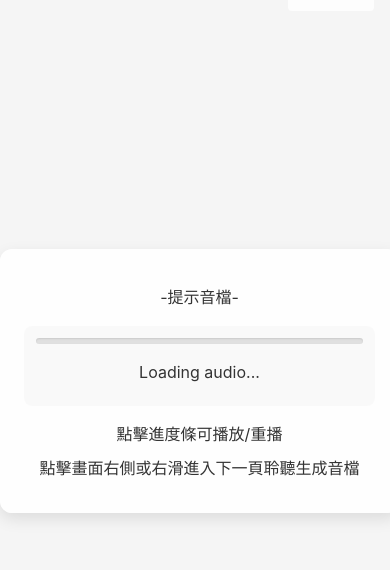
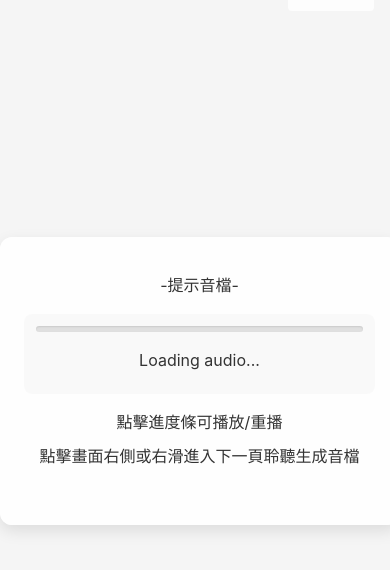
Before and after one commit to tklovln/ListeningTestForum, a Flask app: template subjective-forum/templates/questions.html in a window 390 px wide. Shown: the part 41-611 px from the top of the page. Run offline with Flask 3, Linux system fonts and the light colour scheme; the template is opened without the code that fills it, so the values that code supplies are empty.

Commit message:
0609 version 2.0

```diff
--- a/subjective-forum/templates/questions.html
+++ b/subjective-forum/templates/questions.html
@@ -83,6 +83,7 @@
         background-color: rgba(255, 255, 255, 0.9);
         border-radius: 12px;
         padding: 1.5rem;
+        padding-bottom: 3rem;
         margin: 0 auto;
         box-shadow: 0 6px 16px rgba(0, 0, 0, 0.1);
         text-align: center;
@@ -260,6 +261,7 @@
     .metrics-container {
         margin-top: 1rem;
         padding: 0.5rem;
+        padding-bottom: 2rem; /* Additional bottom padding */
         background-color: rgba(0, 0, 0, 0.02);
         border-radius: 8px;
         max-height: 50vh;
@@ -460,11 +462,35 @@
 
         .metrics-container {
             padding: 1.5rem;
+            padding-bottom: 2rem; /* Maintain bottom padding on desktop */
         }
 
         .rating-buttons {
             max-width: 80%;
             margin: 0 auto;
+        }
+    }
+
+    /* Mobile-specific styles for browser bottom bars */
+    @media (max-width: 767px) {
+        .story-content {
+            padding-bottom: 4rem; /* Extra padding for mobile browsers */
+        }
+
+        .metrics-container {
+            padding-bottom: 3rem; /* Extra padding for mobile browsers */
+            margin-bottom: 2rem;
+        }
+
+        /* Add safe area padding for devices with bottom home indicator */
+        @supports (padding-bottom: env(safe-area-inset-bottom)) {
+            .story-content {
+                padding-bottom: calc(3rem + env(safe-area-inset-bottom));
+            }
+
+            .metrics-container {
+                padding-bottom: calc(2rem + env(safe-area-inset-bottom));
+            }
         }
     }
 </style>
```
